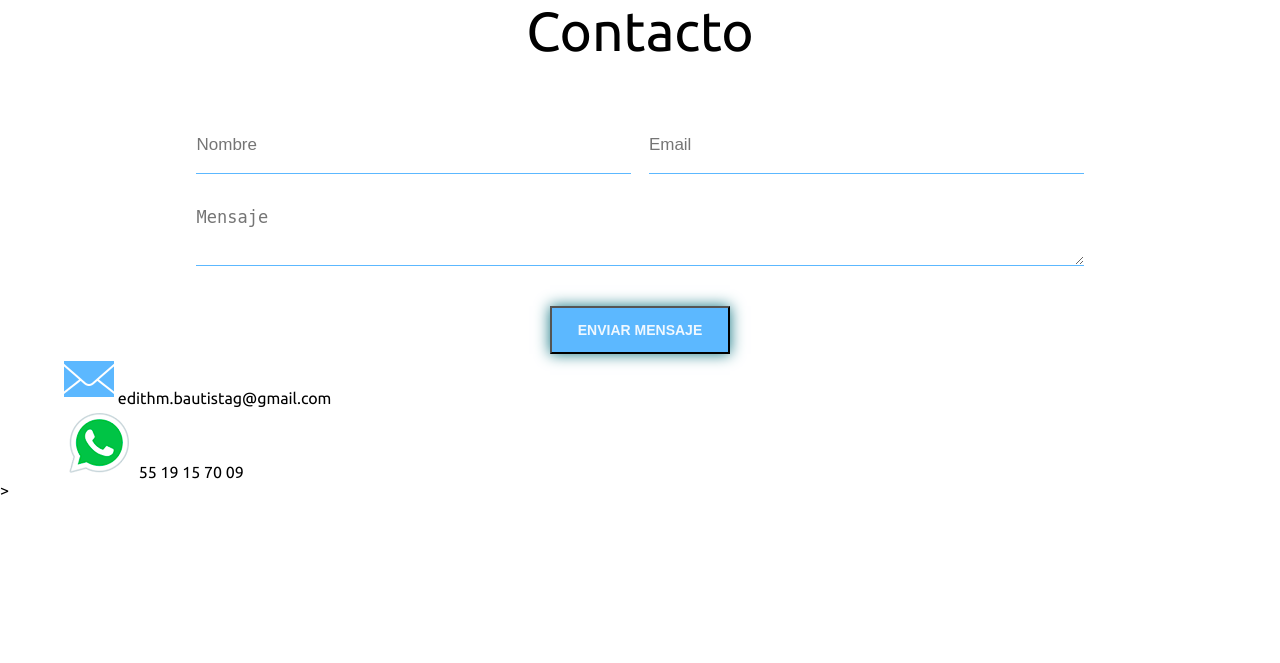
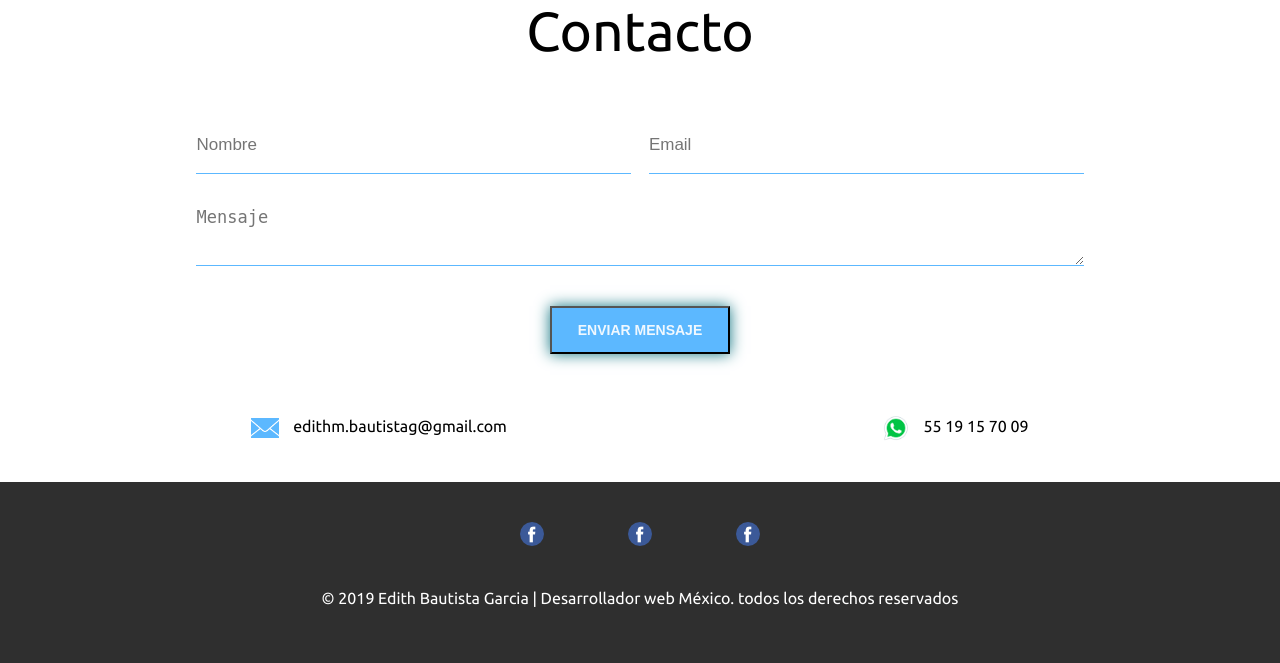
Before and after one commit to EdmaryBaga/EdithBautista, a PHP site: page / in a window 1280 px wide. Shown: the part 3940-4603 px from the top of the page. Before the commit the page ends 4435 px from the top, so only its background shows below. Run offline with PHP 8.4, Linux system fonts and the light colour scheme.

Commit message:
Footer con imagenes rotantes

```diff
--- a/estilos/style.css
+++ b/estilos/style.css
@@ -354,3 +354,51 @@ textarea {
     margin: auto;
     text-align: center;
 }
+
+
+/*FOOTER*/
+
+.contacto-info {
+    display: flex;
+    justify-content: space-around;
+    margin-top: 60px;
+}
+
+.contacto-info img {
+    width: 28px;
+    vertical-align: middle;
+    margin-right: 10px;
+}
+
+footer {
+    background: #2f2f2f;
+    padding: 40px 0;
+    text-align: center;
+    margin-top: 40px;
+}
+
+footer .contenedor {
+    display: flex;
+    justify-content: center;
+    flex-direction: column;
+    /*jave que los elemntos queden uno abajo del otro, por defecto es rout */
+}
+
+
+/*Hacemos que las imagenes roten*/
+
+footer img {
+    margin: 0 40px;
+    transform: rotate(0);
+    transition: 0.4s;
+}
+
+footer img:hover {
+    transform: rotate(360deg);
+    transition: 0.4s;
+}
+
+footer p {
+    color: #fff;
+    margin-top: 40px;
+}
--- a/index.php
+++ b/index.php
@@ -238,7 +238,18 @@
 
     </main>
 
-    <footer>>
+    <footer>
+        <div class="contenedor">
+            <div class="redes">
+               <a href="#"><img src="imagenes/facebook.png" alt=" Logo de facebook">
+               <a href="#"><img src="imagenes/facebook.png" alt=" Logo de facebook">
+               <a href="#"><img src="imagenes/facebook.png" alt=" Logo de facebook">
+            </div>
+            <div class="parrafo">
+               <p>© 2019 Edith Bautista Garcia | Desarrollador web México. todos los derechos reservados</p>
+            </div>
+        </div>
+    </footer>
 
     <script src="https://code.jquery.com/jquery-3.4.1.min.js" integrity="sha256-CSXorXvZcTkaix6Yvo6HppcZGetbYMGWSFlBw8HfCJo=" crossorigin="anonymous"></script>
     <script src="owlcarousel/owl.carousel.min.js"></script>
```
Also changed, not shown: imagenes/facebook.png (added).
